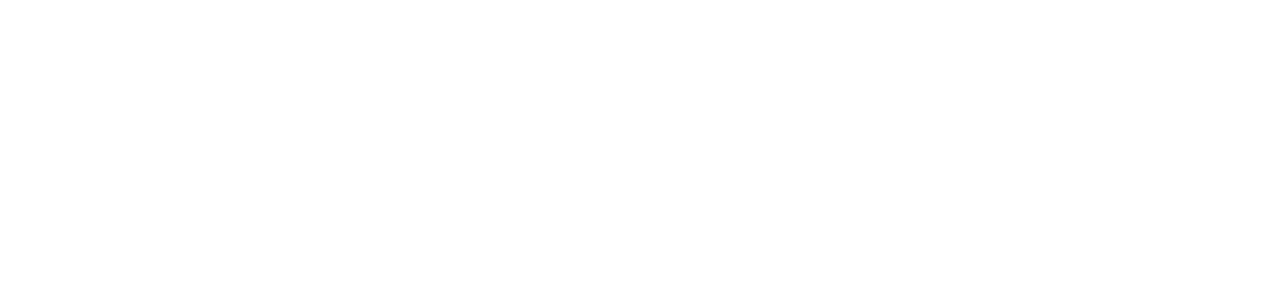
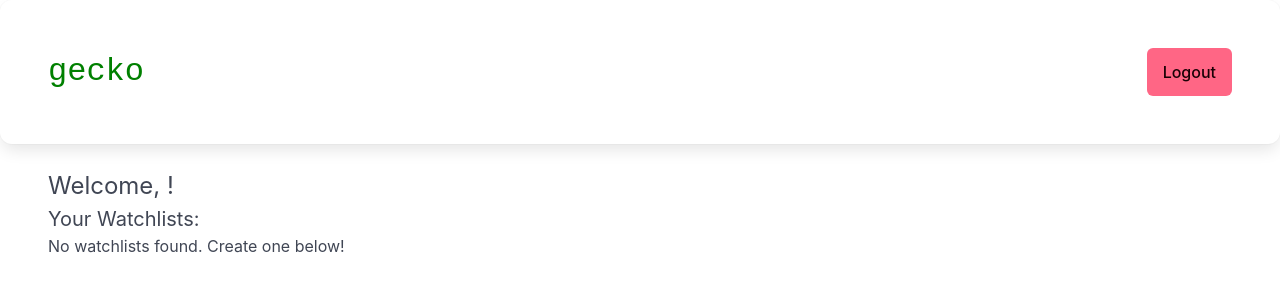
Before and after one commit to robertlantus/crypto, a Vue app in the folder client/: page /dashboard2 in a window 1280 px wide. Before the commit this address had no page. Shown: the top 300 px of the page. Built offline with nearby package versions, Linux system fonts and the light colour scheme.

Commit message:
in Dashboard added delete buttton and deleteWatchlist()

```diff
--- a/client/src/assets/main.css
+++ b/client/src/assets/main.css
@@ -6,3 +6,13 @@
     font-family: 'Inter', system-ui, -apple-system, BlinkMacSystemFont, 'Segoe UI', Roboto, Oxygen, Ubuntu, Cantarell, 'Open Sans', 'Helvetica Neue', sans-serif;
     color: blueviolet!;
 } */
+
+.logo a {
+    font-family: monospace;
+    font-size: 32px;
+    color: green;
+}
+
+.logo a:hover {
+    color: darkgreen;
+}
--- a/client/src/components/AuthModal.vue
+++ b/client/src/components/AuthModal.vue
@@ -62,7 +62,7 @@
                         // console.log('Logging in:', username.value);
 
                         // Redirect to Dashboard
-                        router.push('/dashboard');
+                        router.push('/dashboard2');
                     }
 
                 } else if (props.authMode === 'signup') {
--- a/client/src/components/Dashboard.vue
+++ b/client/src/components/Dashboard.vue
@@ -2,17 +2,22 @@
 
 <div>
     <div class="box is-flex is-justify-content-space-between p-6">
-        <h1>Welcome, {{ username }} !</h1>
+        <div class="logo">
+            <router-link to="/">gecko</router-link>
+        </div>
         <button class="button is-danger" @click="handleLogout">Logout</button>
     </div>
 
-    <div>
-      <h2>Your Watchlists:</h2>
-      <ul v-if="watchlists.length > 0">
+    <div class="block ml-6">
+        <h1 class="is-size-4">Welcome, {{ username }} !</h1>
+        <h2 class="is-size-5">Your Watchlists:</h2>
+        <ul class="ml-4" v-if="watchlists.length > 0">
             <li v-for="watchlist in watchlists" :key="watchlist._id">
             <span>{{ watchlist.name }}</span>
             <!-- <button @click="editWatchlist(watchlist)">Edit</button> -->
-          <!-- <button @click="deleteWatchlist(watchlist._id)">Delete</button> -->
+            <button @click="deleteWatchlist(watchlist._id)">
+                <span><i class="fa-solid fa-trash"></i></span>
+            </button>
             </li>
         </ul>
         <p v-else>No watchlists found. Create one below!</p>
@@ -86,8 +91,24 @@
 
                 // Assign watchlists array from response
                 this.watchlists = response.data.watchlists;
+
             } catch (error) {
                 console.error('Error fetching watchlists:', error.response?.data || error.message);
+            }
+        },
+
+        async deleteWatchlist(id) {
+            try {
+                const token = localStorage.getItem('authToken');
+
+                await axios.delete(`/api/watchlists/${id}`, {
+                    headers: { Authorization: `Bearer ${token}` }
+                });
+
+                this.watchlists = this.watchlists.filter(watchlist => watchlist._id !== id);
+
+            } catch (error) {
+                console.error('Error deleting watchlist:', error.response?.data || error.message);
             }
         },
 
@@ -96,19 +117,12 @@
             localStorage.removeItem('authToken');
             // alert('You have been logged out');
             this.$router.push('/');                     // Redirect to homepage
-        },
         }
-
+    }
 }
 
 </script>
 
 <style scoped>
 
-/* .dashboard {
-  padding: 20px;
-} */
-
-
-
 </style>
--- /dev/null
+++ b/client/src/components/Dashboard2.vue
@@ -0,0 +1,112 @@
+<template>
+
+    <div>
+        <div class="box is-flex is-justify-content-space-between p-6">
+            <div class="logo">
+                <router-link to="/">gecko</router-link>
+            </div>
+            <button class="button is-danger" @click="handleLogout">Logout</button>
+        </div>
+
+        <div class="block ml-6">
+            <h1 class="is-size-4">Welcome, {{ username }} !</h1>
+            <h2 class="is-size-5">Your Watchlists:</h2>
+            <ul class="ml-4" v-if="watchlists.length > 0">
+                <li v-for="watchlist in watchlists" :key="watchlist._id">
+                <span>{{ watchlist.name }}</span>
+                <!-- <button @click="editWatchlist(watchlist)">Edit</button> -->
+                <button @click="deleteWatchlist(watchlist._id)">
+                    <span><i class="fa-solid fa-trash"></i></span>
+                </button>
+                </li>
+            </ul>
+            <p v-else>No watchlists found. Create one below!</p>
+        </div>
+    </div>
+</template>
+
+<script>
+
+import { ref, onMounted } from 'vue';
+import { useRouter } from 'vue-router';
+import axios from 'axios';
+
+export default {
+
+    setup() {
+        // Reactive variables
+        const username = ref(localStorage.getItem('username' || 'Guest'));
+        const watchlists = ref([]);
+        const router = useRouter();
+
+        // Fetch watchlists
+        const fetchWatchlists = async () => {
+            try {
+                const token = localStorage.getItem('authToken');
+                if (!token) {
+                    console.error('No auth token found');
+                    return;
+                }
+
+                const response = axios.get('/api/watchlists', {
+                    headers: { Authorization: `Bearer ${token}` }
+                });
+
+                // Assign watchlists array from response
+                watchlists.value = (await response).data.watchlists;
+
+            } catch (error) {
+                console.error('Error fetching watchlists:', error.response?.data || error.message);
+            }
+        };
+
+        // Delete a watchlist by it's ID
+        const deleteWatchlist = async (watchlistId) => {
+            try {
+                const token = localStorage.getItem('authToken');
+                if (!token) {
+                    console.error('No auth token found');
+                    return;
+                }
+
+                await axios.delete(`/api/watchlists/${watchlistId}`, {
+                    headers: { Authorization: `Bearer ${token}` }
+                });
+
+                // Remove the deleted watchlist from the local state
+                watchlists.value = watchlists.value.filter(watchlist => watchlist._id !== watchlistId);
+                console.log(`Watchlist with ID ${watchlistId} deleted successfully.`);
+
+            } catch (error) {
+                console.error('Error deleting watchlist:', error.response?.data || error.message);
+            }
+        };
+
+        // Handle logout
+        const handleLogout = () => {
+            localStorage.removeItem('username');
+            localStorage.removeItem('authToken');
+            router.push('/');                           // Redirect to homepage
+        };
+
+        // Lifecycle hook to fetch watchlists on component mount
+        onMounted(() => {
+            fetchWatchlists();
+            // deleteWatchlist();
+        });
+
+        // Return to template
+        return {
+            username,
+            watchlists,
+            deleteWatchlist,        // Expose deleteWatchlist to the template
+            handleLogout,
+        };
+    }
+};
+
+</script>
+
+<style scoped>
+
+</style>
--- a/client/src/router/index.js
+++ b/client/src/router/index.js
@@ -3,6 +3,7 @@
 import { createRouter, createWebHistory } from "vue-router";
 import HomePage from "../views/HomePage.vue";
 import Dashboard from "@/components/Dashboard.vue";
+import Dashboard2 from "@/components/Dashboard2.vue";
 
 const routes = [
     {
@@ -15,6 +16,11 @@
         name: 'Dashboard',
         component: Dashboard
     },
+    {
+        path:'/dashboard2',
+        name: 'Dashboard2',
+        component: Dashboard2
+    },
 
 ];
 
--- a/client/src/views/HomePage.vue
+++ b/client/src/views/HomePage.vue
@@ -179,7 +179,7 @@
 
 <style scoped>
 
-.logo a {
+/* .logo a {
     font-family: monospace;
     font-size: 32px;
     color: green;
@@ -187,7 +187,7 @@
 
 .logo a:hover {
     color: darkgreen;
-}
+} */
 
 .coin-name {
     color: #222;
```
Also changed, not shown: 1 other file (tests, documents, lock files or other folders). Lines whose indentation alone changed are shown as unchanged.
